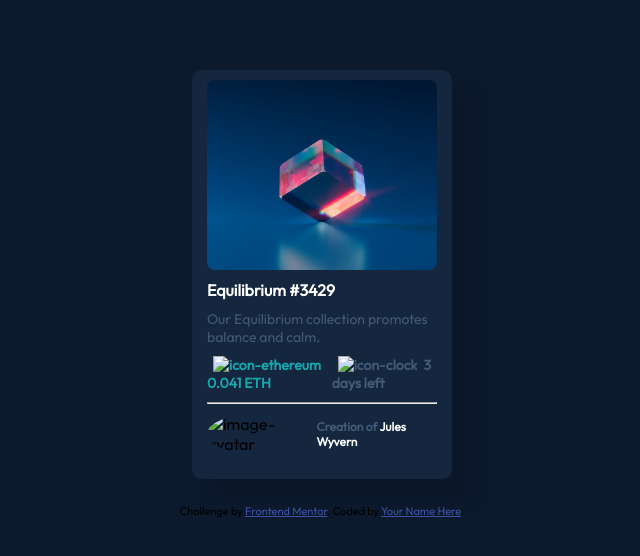
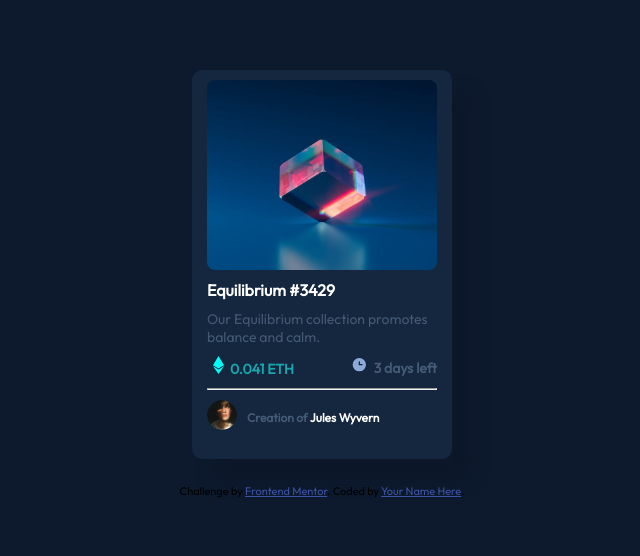
Before and after one commit to hamidghaffar83/ntf-preview, a plain HTML site: page index.html in a window 1280 px wide. Shown: the whole page, without its empty margins (318-958 px from the left). Drawn offline with Linux system fonts and the light colour scheme; the site is published under a folder, as on GitHub Pages, so addresses that start at the root find nothing.

Commit message:
Update index.html

```diff
--- a/index.html
+++ b/index.html
@@ -108,13 +108,13 @@
   </div>
   <div class="nft">
     <div class="box">
-      <p><img src="/images/icon-ethereum.svg" alt="icon-ethereum">0.041 ETH</p>
+      <p><img src="images/icon-ethereum.svg" alt="icon-ethereum">0.041 ETH</p>
     </div>
-    <div class="box1"><p><img src="/images/icon-clock.svg" alt="icon-clock">3 days left</p></div>
+    <div class="box1"><p><img src="images/icon-clock.svg" alt="icon-clock">3 days left</p></div>
   </div>
   <hr>
   <div class="profile">
-    <div class="img"><img src="/images/image-avatar.png" alt="image-avatar"></div>
+    <div class="img"><img src="images/image-avatar.png" alt="image-avatar"></div>
     <div class="author">
     <p>Creation of <span>Jules Wyvern</span></p></div>
   </div>
```
